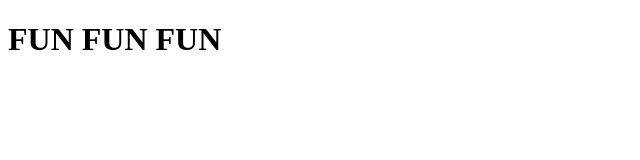
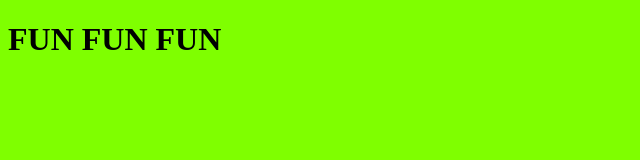
Before and after one commit to tphdev/fun-fun-git-demo, a plain HTML site: page index.html in a window 1280 px wide. Shown: the whole page, without its empty margins (0-640 px from the left). Drawn offline with Linux system fonts and the light colour scheme.

Commit message:
adding css styles

```diff
--- /dev/null
+++ b/css/style.css
@@ -0,0 +1,7 @@
+*{
+  box-sizing: border-box;
+}
+
+body{
+  background: chartreuse;
+}
--- a/index.html
+++ b/index.html
@@ -3,6 +3,7 @@
   <head>
     <meta charset="utf-8">
     <title>FUN PROJECT!!!1!</title>
+    <link rel="stylesheet" href="./css/style.css">
   </head>
   <body>
     <h1>FUN FUN FUN</h1>
```
